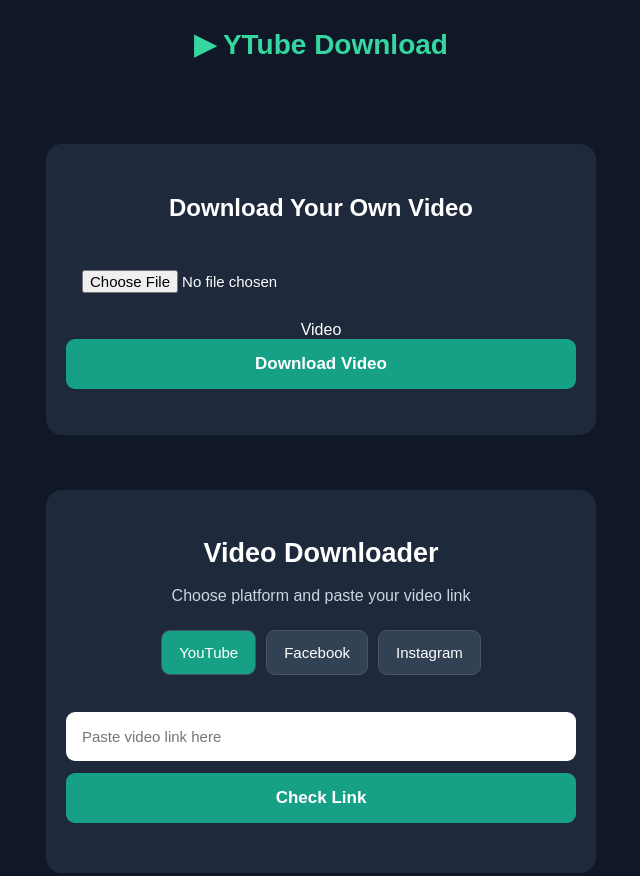
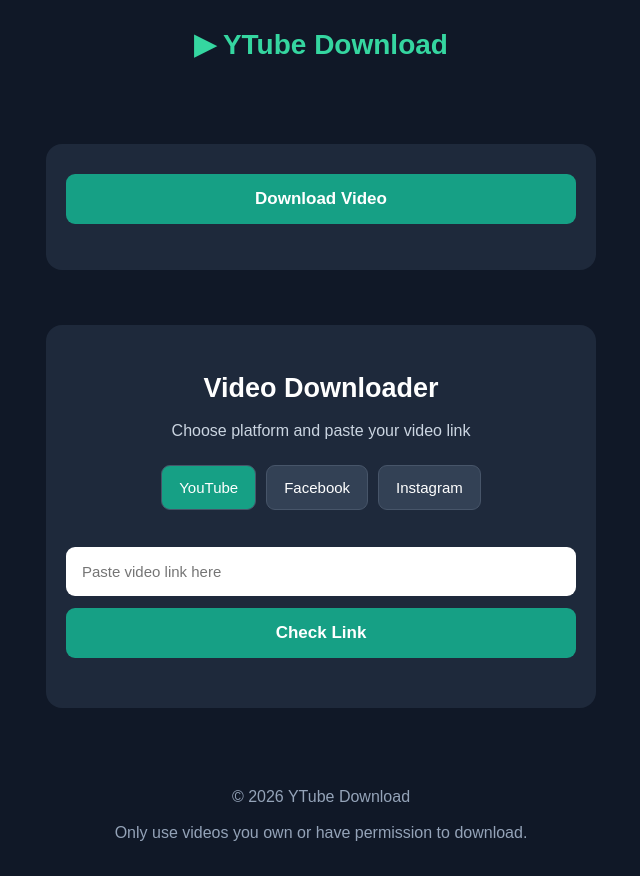
Before and after one commit to ytube155/YTube-download, a plain HTML site: page index.html in a window 1280 px wide. Shown: the top 876 px of the page, without its empty margins (319-959 px from the left). Drawn offline with Linux system fonts and the light colour scheme.

Commit message:
Fix HTML structure for video download section

```diff
--- a/index.html
+++ b/index.html
@@ -79,9 +79,9 @@ color:#94a3b8;
 
 <header>▶ YTube Download</header>
 <div class="container">
-<h2>Download Your Own Video</h2>
-<input type="file" id="videoFile" accept="video/*">
- Video
+
+
+
 <button class="mainbtn" onclick="downloadVideo()">
 Download Video
 </button>
```
